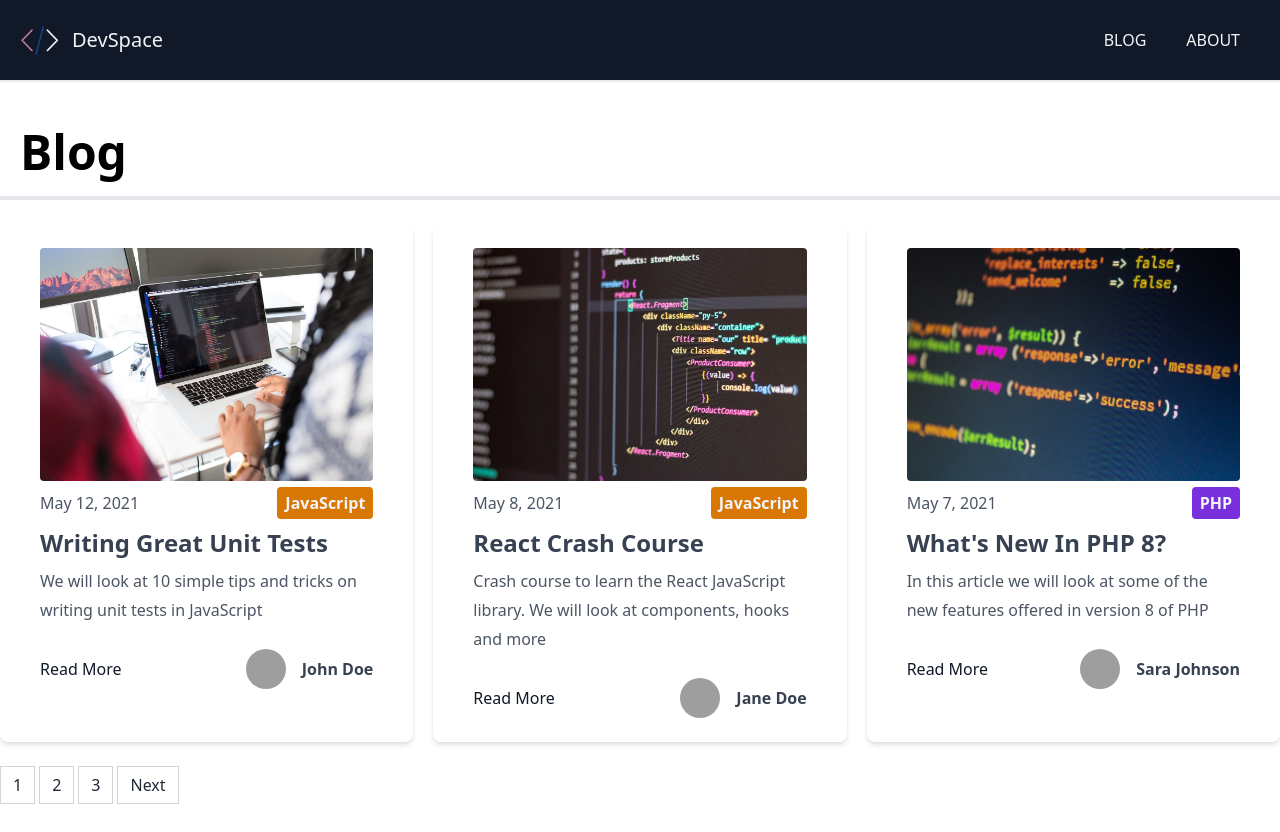
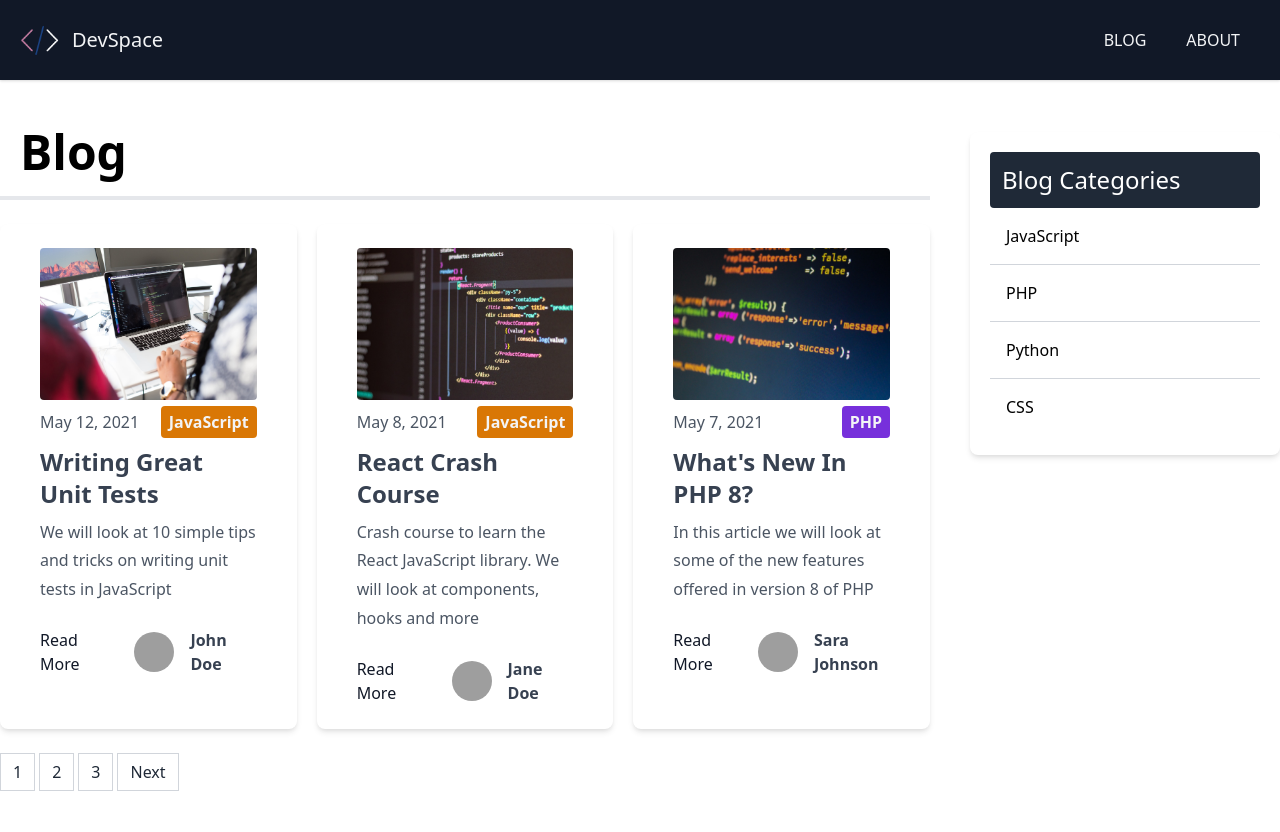
Before and after one commit to konstantinkrumin/devspace-blog-nextjs, a Next.js app: page /blog/page/1 in a window 1280 px wide. Built offline with nearby package versions, Linux system fonts and the light colour scheme; grey boxes are pictures that could not be loaded.

Commit message:
set up categories sidebar

```diff
--- /dev/null
+++ b/components/CategoryList.js
@@ -0,0 +1,19 @@
+import Link from 'next/link';
+
+const CategoryList = ({ categories }) => {
+  return (
+    <div className="w-full p-5 bg-white rounded-lg shadow-md mt-6">
+      <h3 className="text-2xl bg-gray-800 text-white p-3 rounded">Blog Categories</h3>
+
+      <ul className="divide-y divide-gray-300">
+        {categories.map((category, index) => (
+          <Link key={index} href={`/blog/category/${category.toLowerCase()}`}>
+            <li className="p-4 cursor-pointer hover:bg-gray-50">{category}</li>
+          </Link>
+        ))}
+      </ul>
+    </div>
+  );
+};
+
+export default CategoryList;
--- a/pages/blog/category/[category_name].js
+++ b/pages/blog/category/[category_name].js
@@ -3,19 +3,28 @@
 import Link from 'next/link';
 import matter from 'gray-matter';
 
+import Post from '@/components/Post';
 import Layout from '@/components/Layout';
-import Post from '@/components/Post';
+import CategoryList from '@/components/CategoryList';
 import { getPosts } from '@/lib/posts';
 
-export default function CategoryBlogPage({ posts, categoryName }) {
+export default function CategoryBlogPage({ posts, categoryName, categories }) {
   return (
     <Layout>
-      <h1 className="text-5xl border-b-4 p-5 font-bold">Posts in {categoryName}</h1>
+      <div className="flex justify-between">
+        <div className="w-3/4 mr-10">
+          <h1 className="text-5xl border-b-4 p-5 font-bold">Posts in {categoryName}</h1>
 
-      <div className="grid md:grid-cols-2 lg:grid-cols-3 gap-5">
-        {posts.map((post, index) => (
-          <Post key={index} post={post} />
-        ))}
+          <div className="grid md:grid-cols-2 lg:grid-cols-3 gap-5">
+            {posts.map((post, index) => (
+              <Post key={index} post={post} />
+            ))}
+          </div>
+        </div>
+
+        <div className="w-1/4">
+          <CategoryList categories={categories}></CategoryList>
+        </div>
       </div>
     </Layout>
   );
@@ -49,6 +58,10 @@
 
   const posts = getPosts();
 
+  // Get categories for sidebar
+  const categories = posts.map((post) => post.frontmatter.category);
+  const uniqueCategories = [...new Set(categories)];
+
   // Filter posts by category
   const categoryPosts = posts.filter((post) => post.frontmatter.category.toLowerCase() === category_name);
 
@@ -56,6 +69,7 @@
     props: {
       posts: categoryPosts,
       categoryName: category_name,
+      categories: uniqueCategories,
     },
   };
 }
--- a/pages/blog/page/[page_index].js
+++ b/pages/blog/page/[page_index].js
@@ -1,15 +1,18 @@
 import fs from 'fs';
 import path from 'path';
 
+import Post from '@/components/Post';
 import Layout from '@/components/Layout';
-import Post from '@/components/Post';
 import Pagination from '@/components/Pagination';
+import CategoryList from '@/components/CategoryList';
 import { POSTS_PER_PAGE } from '@/config/index';
 import { getPosts } from '@/lib/posts';
 
-export default function BlogPage({ posts, numPages, currentPage }) {
+export default function BlogPage({ posts, numPages, currentPage, categories }) {
   return (
     <Layout>
+      <div className="flex justify-between">
+        <div className="w-3/4 mr-10">
           <h1 className="text-5xl border-b-4 p-5 font-bold">Blog</h1>
 
           <div className="grid md:grid-cols-2 lg:grid-cols-3 gap-5">
@@ -19,6 +22,12 @@
           </div>
 
           <Pagination currentPage={currentPage} numPages={numPages} />
+        </div>
+
+        <div className="w-1/4">
+          <CategoryList categories={categories}></CategoryList>
+        </div>
+      </div>
     </Layout>
   );
 }
@@ -51,15 +60,20 @@
 
   const posts = getPosts();
 
+  // Get categories for sidebar
+  const categories = posts.map((post) => post.frontmatter.category);
+  const uniqueCategories = [...new Set(categories)];
+
   const numPages = Math.ceil(files.length / POSTS_PER_PAGE);
   const pageIndex = page - 1;
   const orderedPosts = posts.slice(pageIndex * POSTS_PER_PAGE, (pageIndex + 1) * POSTS_PER_PAGE);
 
   return {
     props: {
+      numPages,
+      currentPage: page,
       posts: orderedPosts,
-      currentPage: page,
-      numPages,
+      categories: uniqueCategories,
     },
   };
 }
```
Lines whose indentation alone changed are shown as unchanged.
